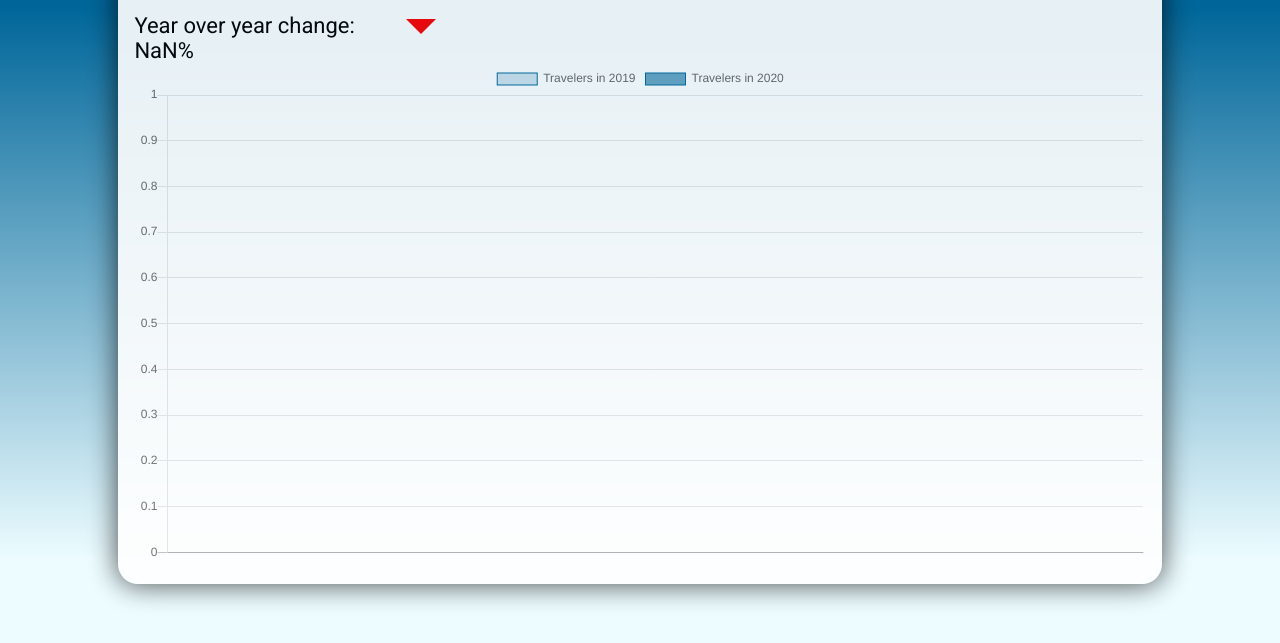
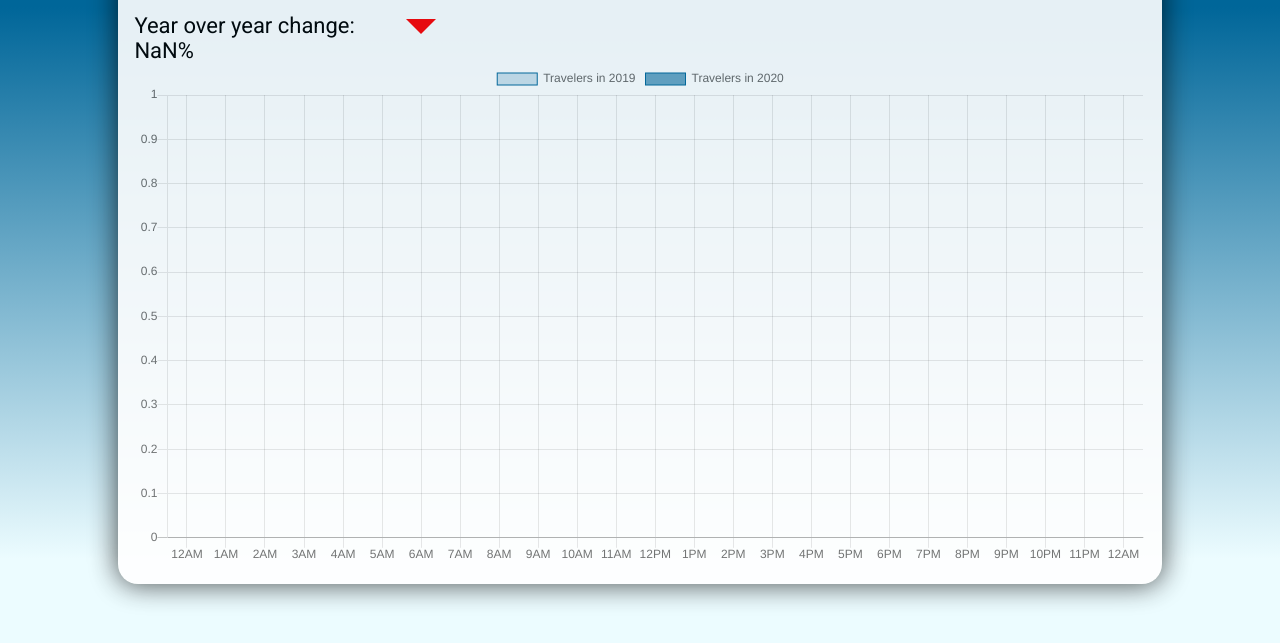
Before and after one commit to Oliver84/tsa-checkpoints, a React app: page / in a window 1280 px wide. Shown: the part 153-796 px from the top of the page. Built offline with nearby package versions, Linux system fonts and the light colour scheme; some packages are replaced by stand-ins of ours; no server answers; the database is empty.

Commit message:
Add analytics and change data type to time

```diff
--- a/public/index.html
+++ b/public/index.html
@@ -1,6 +1,15 @@
 <!DOCTYPE html>
 <html>
 <head>
+  <!-- Global site tag (gtag.js) - Google Analytics -->
+  <script async src="https://www.googletagmanager.com/gtag/js?id=UA-164934450-1"></script>
+  <script>
+    window.dataLayer = window.dataLayer || [];
+    function gtag(){dataLayer.push(arguments);}
+    gtag('js', new Date());
+
+    gtag('config', 'UA-164934450-1');
+  </script>
   <title>TSA Traveler Throughput</title>
   <link rel=”shortcut icon” href='%PUBLIC_URL%/favicon.ico' type='image/x-icon' >
 </head>
--- a/src/index.js
+++ b/src/index.js
@@ -69,7 +69,13 @@ class App extends Component {
       },
       scales: {
         xAxes: [{
-          stacked: true
+          stacked: true,
+          type: "time",
+          ticks: {
+            source: "auto",
+          },
+          bounds: "data",
+          offset: true,
         }],
         yAxes: [
           {
@@ -86,7 +92,7 @@ class App extends Component {
             id: "y-axis-1",
           },
         ]
-      }
+      },
     };
 
     const getCheckpoints = (year, index) => this.formatNum(propOr('0', year, checkpoints[checkpoints.length - index]));
```
